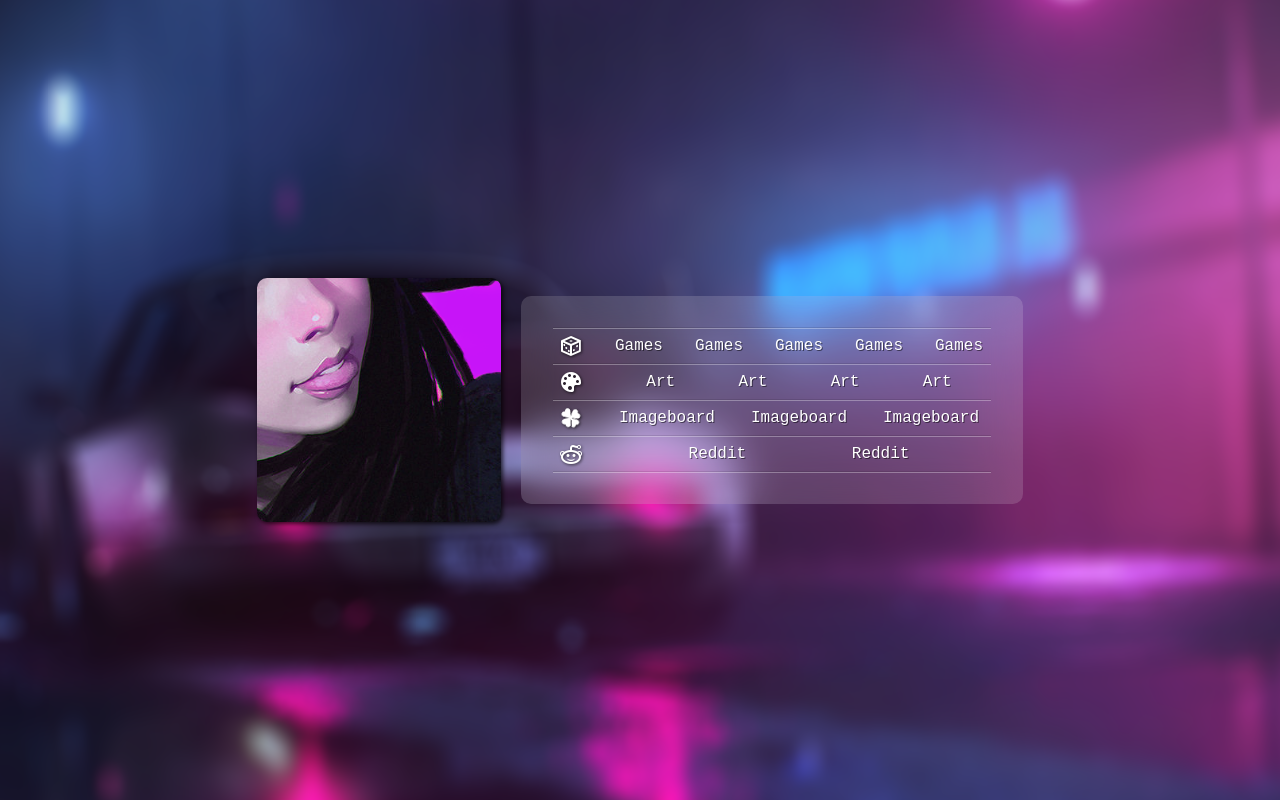
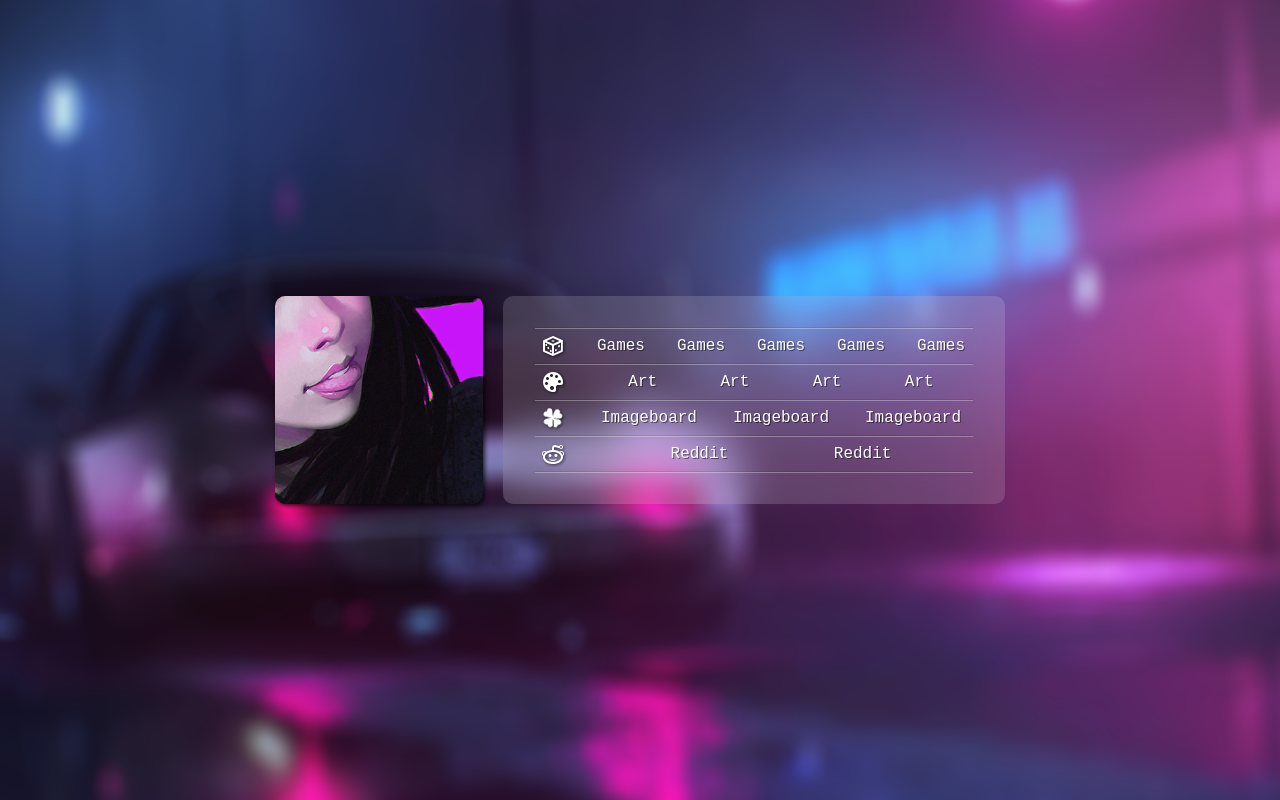
Before and after one commit to John-Cozy/mini-startpage, a plain HTML site: page pages/three.html in a window 1280 px wide. Drawn offline with Linux system fonts and the light colour scheme.

Commit message:
Fixing image height

```diff
--- a/pages/three.html
+++ b/pages/three.html
@@ -12,7 +12,7 @@
 		<script src="../images.js"></script>
 	</head>
 	<body id='three' onload="displayImage('three', 3)">
-		<div id="image_box" style="height:244px; width:244px;">
+		<div id="image_box" style="height:208px; width:208px;">
 		</div>
 		<div id='wrapper'>
 			<main id='links'>
```
